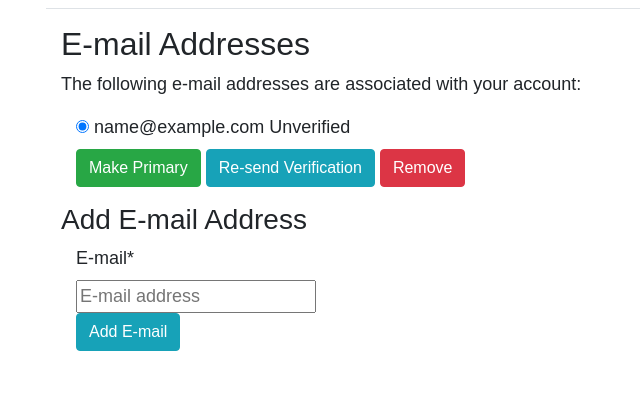
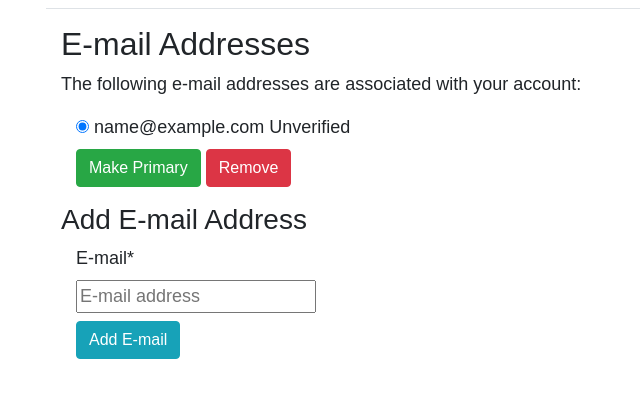
Before and after one commit to ventureful/blog-app-by-django, a Django app: page /accounts/email/ in a window 1280 px wide. Shown: the part 59-457 px from the top of the page, without its empty margins (39-679 px from the left). Run offline with Django 3.2, Linux system fonts and the light colour scheme; the visitor is signed in with stand-in values (Sample User, id 1); data comes from the database, SQL or seed files in the repository; parts of the project's set-up code (start-up, migrations or seed data) failed here and were passed over; some libraries are stand-ins or nearby versions.

Commit message:
Remove email verification button

```diff
--- a/templates/account/email.html
+++ b/templates/account/email.html
@@ -35,7 +35,8 @@
 
     <div class="buttonHolder">
       <button class="btn btn-success secondaryAction" type="submit" name="action_primary" >{% trans 'Make Primary' %}</button>
-      <button class="btn btn-info secondaryAction" type="submit" name="action_send" >{% trans 'Re-send Verification' %}</button>
+      <!--<button class="btn btn-info secondaryAction" type="submit"
+          name="action_send" >{% trans 'Re-send Verification' %}</button>-->
       <button class="btn btn-danger primaryAction" type="submit" name="action_remove" >{% trans 'Remove' %}</button>
     </div>
 
@@ -54,7 +55,7 @@
     <form method="post" action="{% url 'account_email' %}" class="col-md-4 add_email">
         {% csrf_token %}
         {{ form|crispy }}
-        <button name="action_add" class="btn btn-info" type="submit">{% trans "Add E-mail" %}</button>
+        <button name="action_add" class="btn btn-info mt-2" type="submit">{% trans "Add E-mail" %}</button>
     </p>
     </form>
     {% endif %}
```
